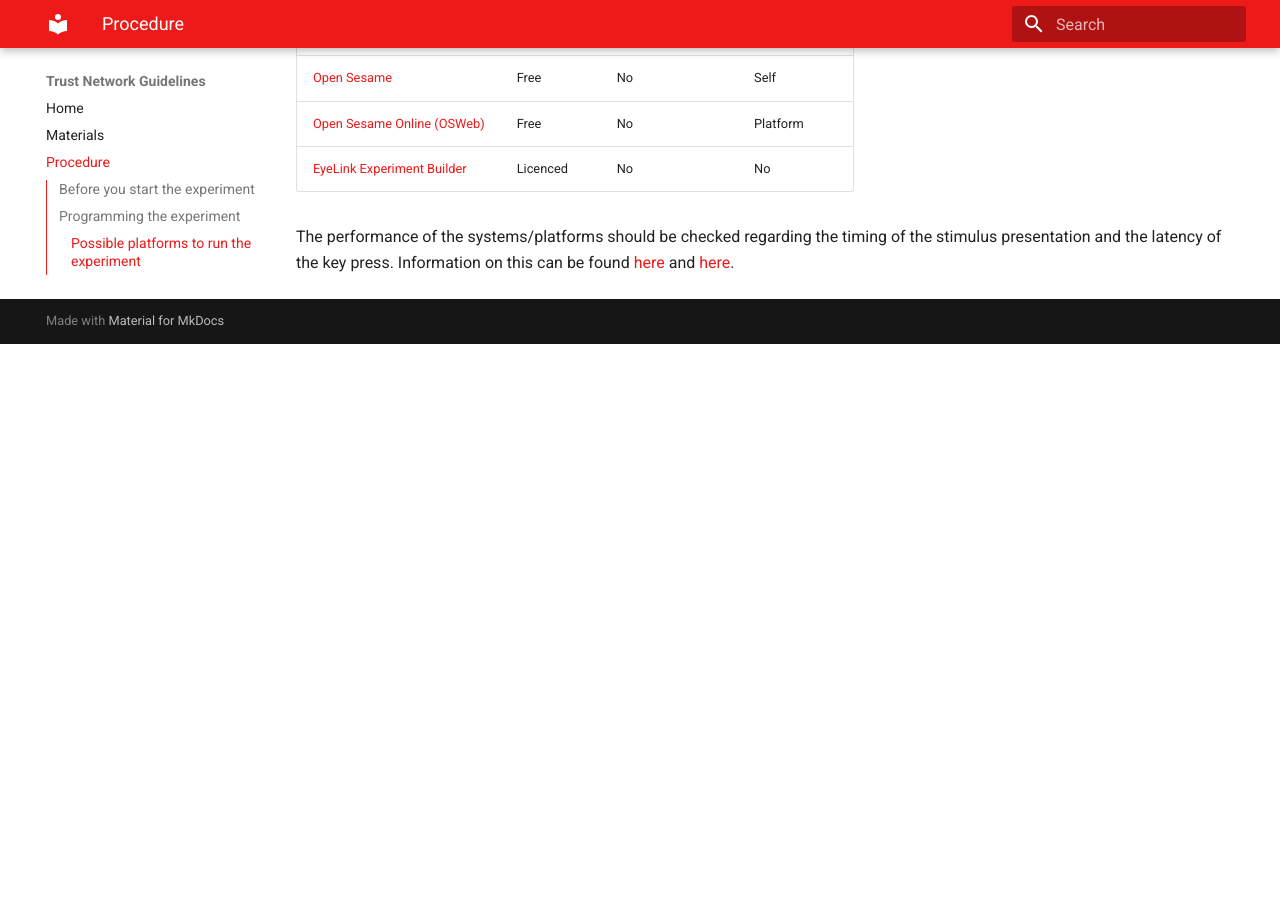
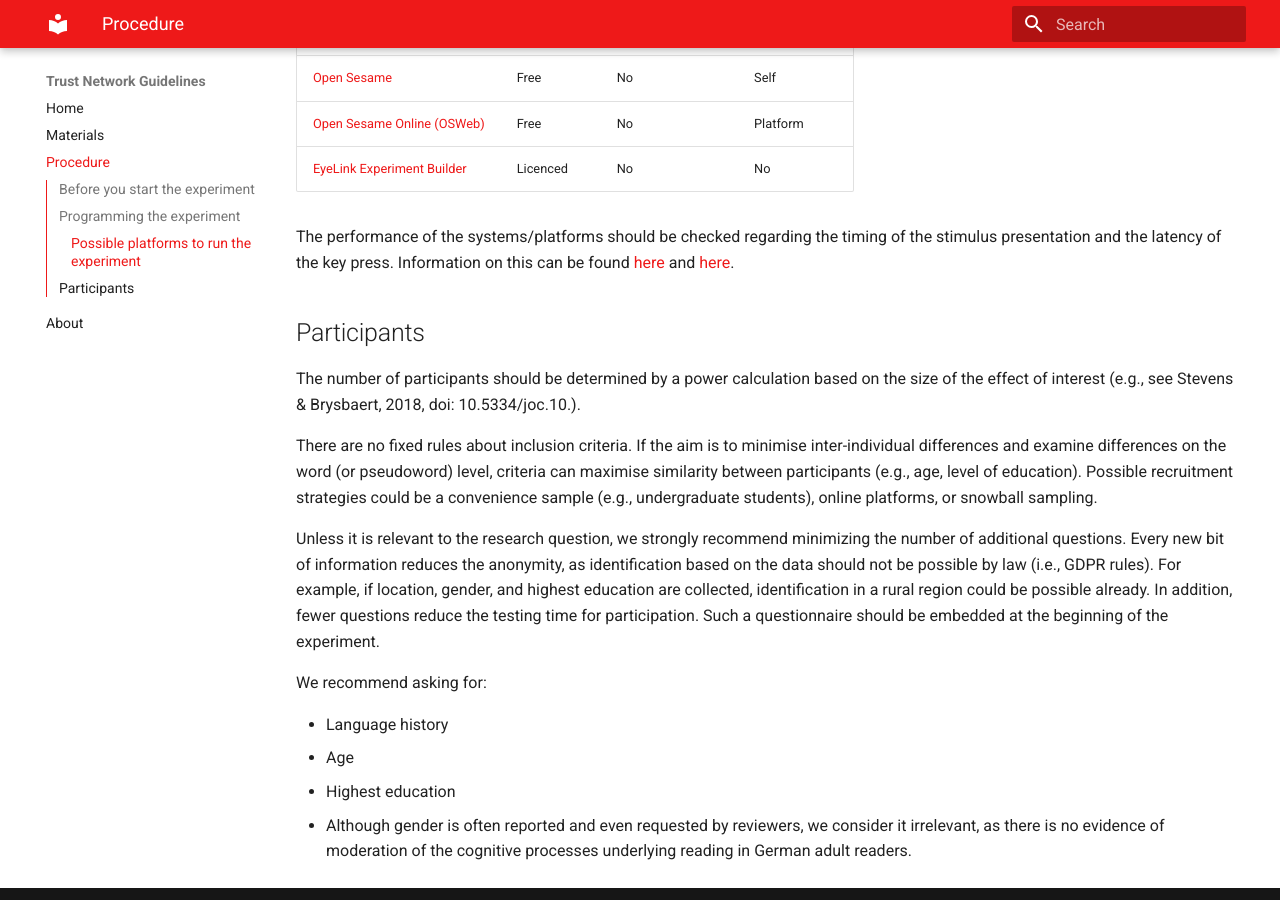
Before and after one commit to cwdeee/trust-network-guidelines, an MkDocs documentation site: the page built from docs/procedure.md, in a window 1280 px wide and 900 px high, scrolled down 1079 px. Built offline with MkDocs 1.6.1 and Material for MkDocs 9.7.7, drawn with Linux system fonts in a browser that asks for light colours; before the commit the page ends 1423 px from its top, so only the background shows below that.

Commit message:
participants

```diff
--- a/docs/procedure.md
+++ b/docs/procedure.md
@@ -28,3 +28,17 @@ Here is a nonexhaustive list of programs used by the group in recent years. Typi
 | Inquisit                           |        |                |                |  |                    |-->
 
 The performance of the systems/platforms should be checked regarding the timing of the stimulus presentation and the latency of the key press. Information on this can be found [here](https://doi.org/10.7717/peerj.9414) and [here](https://doi.org/10.3758/s13428-020-01501-5).
+
+## Participants
+The number of participants should be determined by a power calculation based on the size of the effect of interest (e.g., see Stevens & Brysbaert, 2018, doi: 10.5334/joc.10.).
+
+There are no fixed rules about inclusion criteria. If the aim is to minimise inter-individual differences and examine differences on the word (or pseudoword) level, criteria can maximise similarity between participants (e.g., age, level of education). Possible recruitment strategies could be a convenience sample (e.g., undergraduate students), online platforms, or snowball sampling.
+
+Unless it is relevant to the research question, we strongly recommend minimizing the number of additional questions. Every new bit of information reduces the anonymity, as identification based on the data should not be possible by law (i.e., GDPR rules). For example, if location, gender, and highest education are collected, identification in a rural region could be possible already. In addition, fewer questions reduce the testing time for participation. Such a questionnaire should be embedded at the beginning of the experiment.
+
+We recommend asking for:
+
+- Language history
+- Age
+- Highest education
+- Although gender is often reported and even requested by reviewers, we consider it irrelevant, as there is no evidence of moderation of the cognitive processes underlying reading in German adult readers.
```
